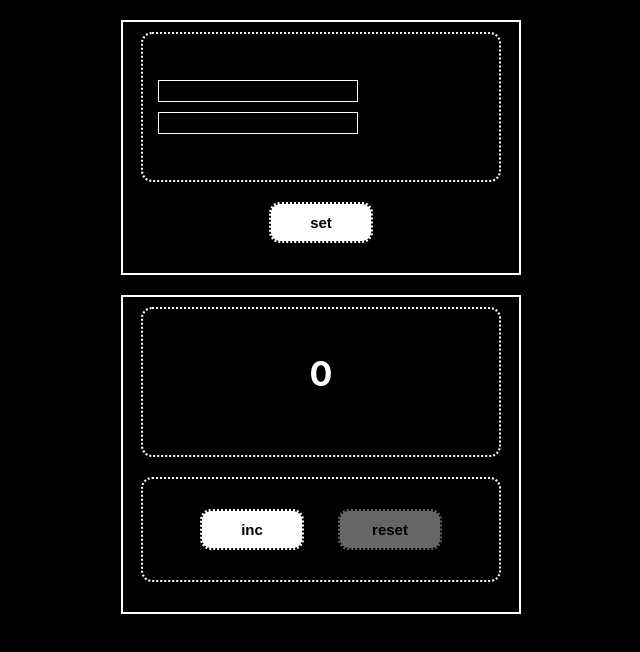
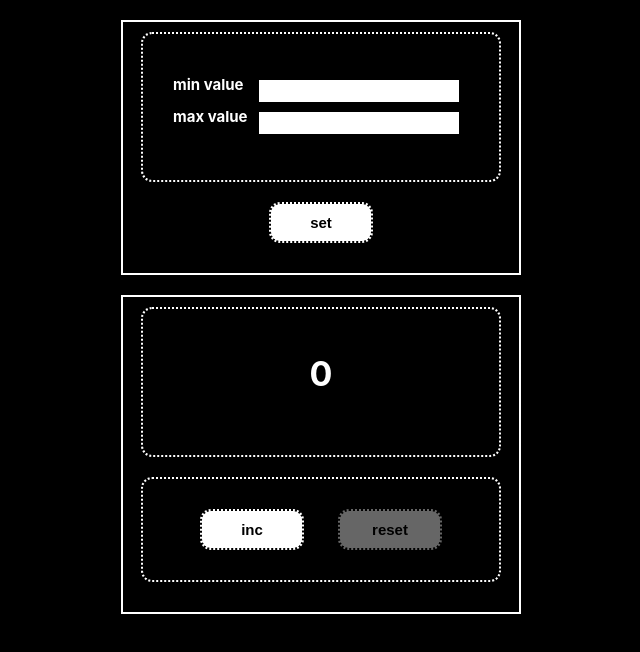
Before and after one commit to viktoriabakun/My-counter, a React (Create React App) app: page / in a window 1280 px wide. Shown: the top 652 px of the page, without its empty margins (319-959 px from the left). Built offline with nearby package versions, Linux system fonts and the light colour scheme.

Commit message:
counter 2: +styles

```diff
--- a/src/App.css
+++ b/src/App.css
@@ -86,10 +86,19 @@
     width: 200px;
     height: 20px;
     padding: 10px 5px;
-    margin: 5px;
+    margin: 5px 10px;
     border: 1px solid white;
+    background-color: white;
+    color: black;
 }
 
 .settingsScreen {
-flex-direction: column
+    flex-direction: column;
+    font-size: 15px;
+    padding: 30px;
 }
+
+.inputItem {
+    display: flex;
+    justify-content: space-between;
+}
--- /dev/null
+++ b/src/Input.tsx
@@ -0,0 +1,22 @@
+import React from 'react'
+
+type InputProps = {
+    inputName: string
+}
+
+const Input = (props: InputProps) => {
+    return (
+        <div className={'inputItem'}>
+            <span>{props.inputName}</span>
+            <input type="number"
+                   className={'inputSet'}
+                   min='-1'
+
+            />
+
+        </div>
+
+    )
+}
+
+export default Input;
--- a/src/Settings.tsx
+++ b/src/Settings.tsx
@@ -1,6 +1,7 @@
 import React from 'react'
 import Button from "./Button";
 import './App.css'
+import Input from "./Input";
 
 
 type SettingsProps = {
@@ -11,8 +12,8 @@ const Settings = (props: SettingsProps) => {
     return (
         <div className={'counter'}>
             <div className={'settingsScreen'}>
-                <input className={'inputSet'} type="text"/>
-                <input className={'inputSet'} type="text"/>
+                <Input inputName={'min value'}/>
+                <Input inputName={'max value'}/>
             </div>
             <div className={'buttonWindow'}>
                 <Button title={'set'} onClick={props.setButton}/>
```
